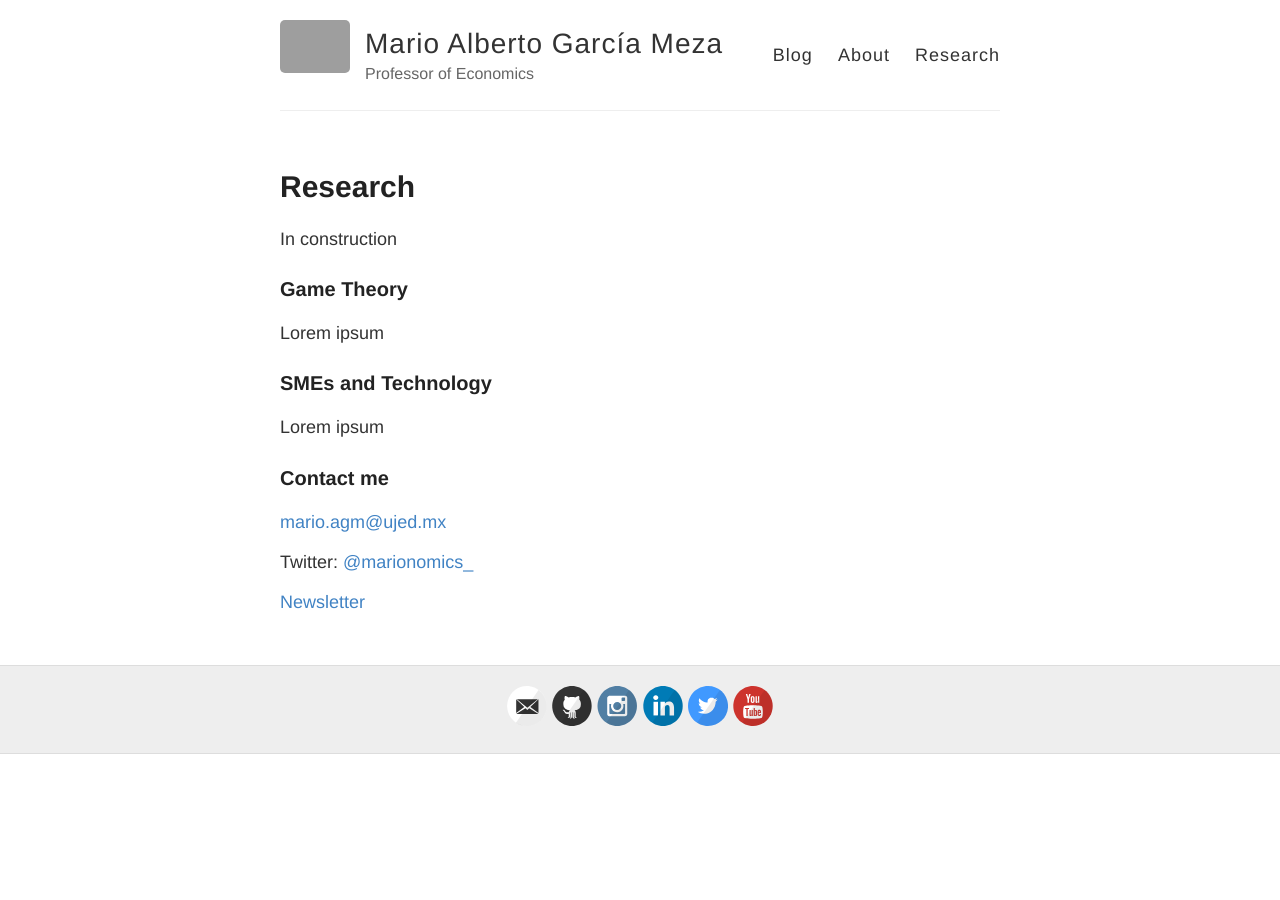
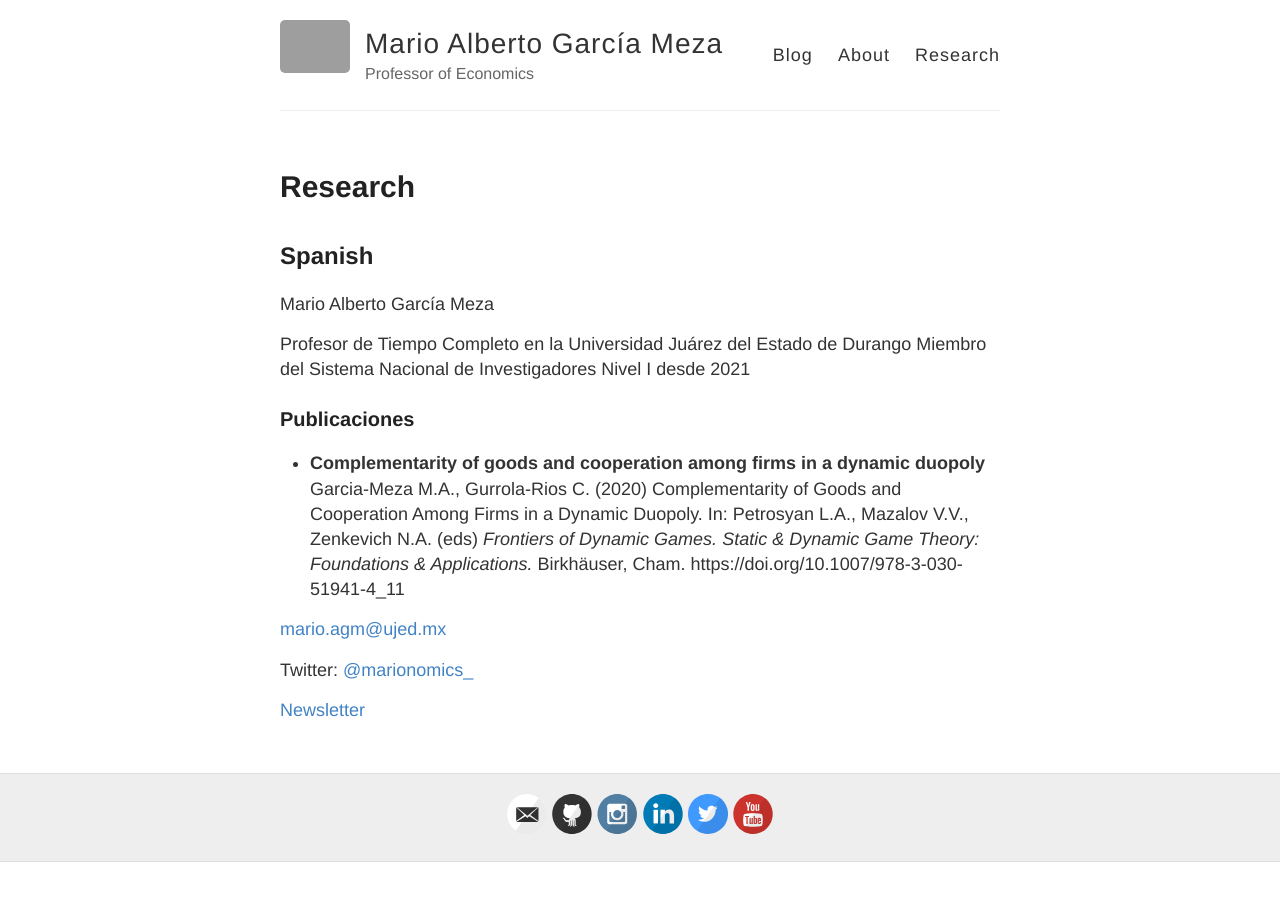
Before and after one commit to MariusAgm/MariusAgm.github.io, a Jekyll site: the page built from Research.md, in a window 1280 px wide. Built offline with Jekyll 4.4.1, drawn with Linux system fonts in a browser that asks for light colours; grey boxes are pictures that could not be loaded.

```diff
--- a/Research.md
+++ b/Research.md
@@ -4,18 +4,17 @@ title: Research
 permalink: /research/
 ---
 
+## Spanish
 
-In construction
+Mario Alberto García Meza
 
-### Game Theory
+Profesor de Tiempo Completo en la Universidad Juárez del Estado de Durango
+Miembro del Sistema Nacional de Investigadores Nivel I desde 2021
 
-Lorem ipsum
+### Publicaciones
 
-### SMEs and Technology
-
-Lorem ipsum
-
-### Contact me
+* **Complementarity of goods and cooperation among firms in a dynamic duopoly**
+Garcia-Meza M.A., Gurrola-Rios C. (2020) Complementarity of Goods and Cooperation Among Firms in a Dynamic Duopoly. In: Petrosyan L.A., Mazalov V.V., Zenkevich N.A. (eds) _Frontiers of Dynamic Games. Static & Dynamic Game Theory: Foundations & Applications._ Birkhäuser, Cham. https://doi.org/10.1007/978-3-030-51941-4_11
 
 [mario.agm@ujed.mx](mailto:mario.agm@ujed.mx)
 
```
Also changed, not shown: _posts/2020-12-10-Descargué-todas-las-mañaneras-de-AMLO.md (added, +13 -0 lines), _posts/2020-12-7-Como-mandar-calificaciones-al-correo-de-manera-automatizada.md (+2 -0 lines).
